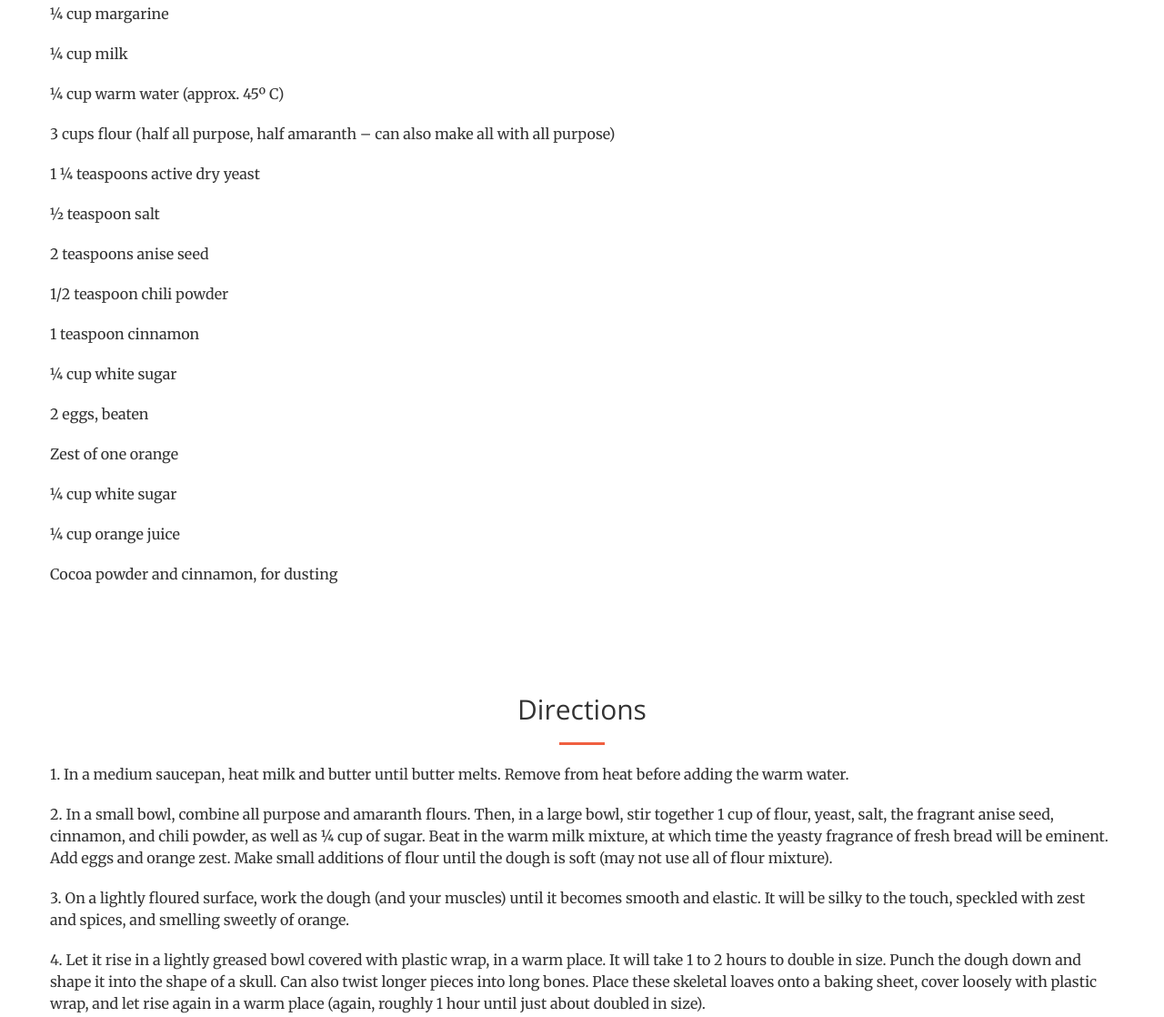
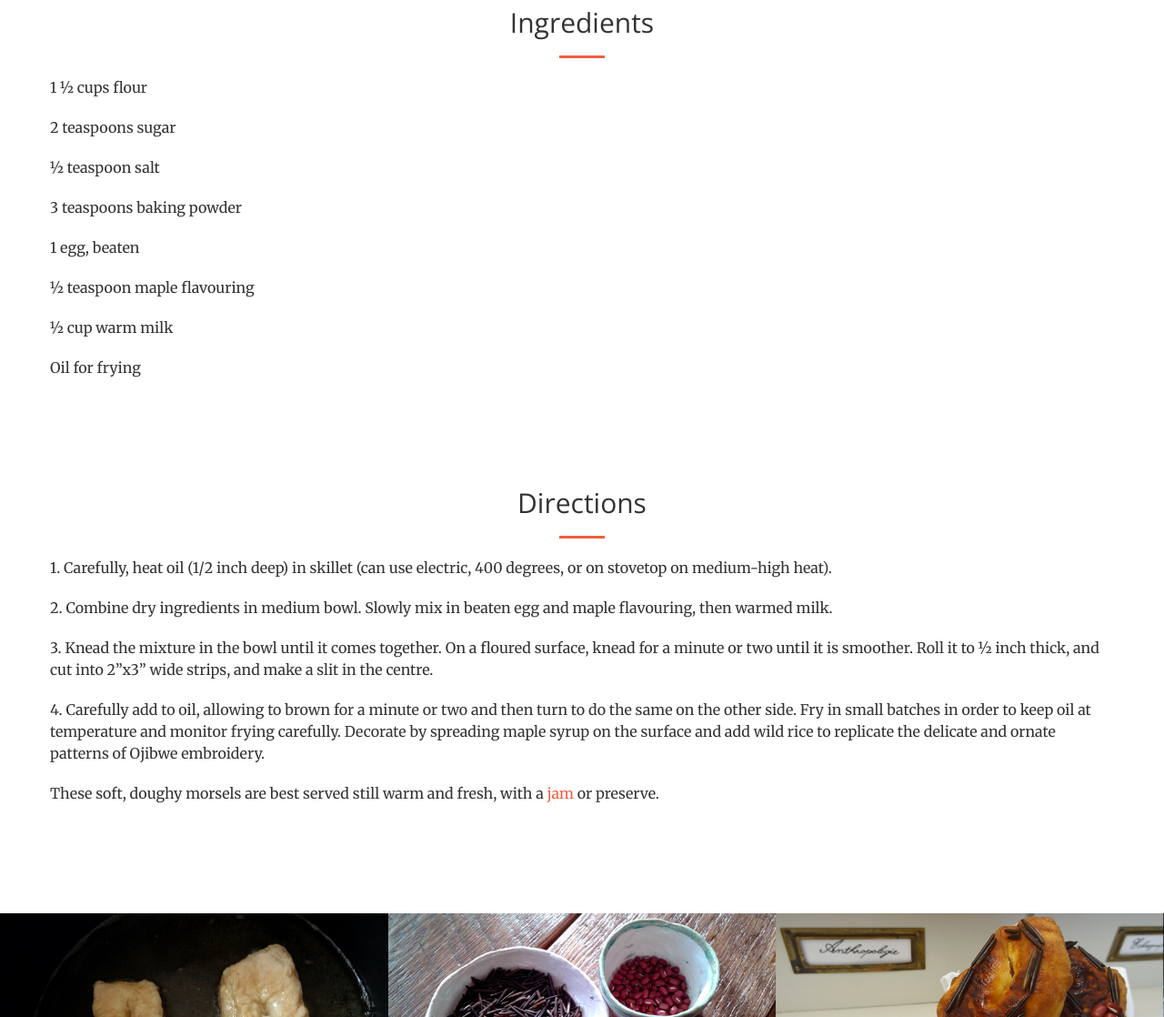
Before and after one commit to KatherineRCook/Bannock, a plain HTML site: page index.html in a window 1280 px wide. Shown: the part 1464-2582 px from the top of the page at 91% size. Drawn offline with nearby package versions, Linux system fonts and the light colour scheme.

Commit message:
Customized page text

```diff
--- a/index.html
+++ b/index.html
@@ -48,7 +48,7 @@
                     <span class="icon-bar"></span>
                     <span class="icon-bar"></span>
                 </button>
-                <a class="navbar-brand page-scroll" href="#page-top">Pan de Muertos</a>
+                <a class="navbar-brand page-scroll" href="#page-top">Ojibwe-style Bannock</a>
             </div>
 
             <!-- Collect the nav links, forms, and other content for toggling -->
@@ -89,9 +89,9 @@
         <div class="container">
             <div class="row">
                 <div class="col-lg-8 col-lg-offset-2 text-center">
-                    <h2 class="section-heading">In the age of conquest in the Americas, Europeans brought back spices, ingredients and recipes from the New World, but also antiquities and curiosities (including looting graves). </h2>
+                    <h2 class="section-heading">Enhanced by the flavours of maple, this Bannock, a fried bread influenced by the contact between <a href="http://fooddaycanada.ca/articles/bannock-canadas-first-peoples/">First Nations communities and European settlers</a>, brings together the tensions, cultural diversity, acculturation and conflict of this period. </h2>
                     <hr class="light">
-                    <p class="text-faded">Today, repatriation and ethical handling of sacred objects and human remains is critical, so why not bake your antiquities instead. Spiced with the chilies, cocoa, and cinnamon that captivated European taste buds, this traditional dead bread (made during the Mexican Day of the Dead festivities) is also warmed by amaranth flour, orange and sugar.</p>
+                    <p class="text-faded">It is likely that a similar pre-contact bread was made with maize flour and tree sap, before wheat flour, baking powder, sugar, and other ingredients were incorporated into First Nations cuisine. Bannock bread is common in many North American cultures, many with small variations; this one is influenced by an Ojibwe recipe. For deeper flavours, cook over a campfire or experiment with liquid smoke flavouring, to capture the smokiness that would have clung to the clothes of the community, like these <a href="http://www.virtualmuseum.ca/sgc-cms/expositions-exhibitions/chaussure-footwear/english/exhibition/mfn/index.html">moccasins</a>. </p>
                 </div>
             </div>
         </div>
@@ -108,23 +108,15 @@
         </div>
         <div class="container">
             <div class="row">
-			<p>¼ cup margarine </p>
-			<p>¼ cup milk</p>
-			<p>¼ cup warm water (approx. 45º C) </p>
-			<p>3 cups flour (half all purpose, half amaranth – can also make all with all purpose) </p>
-			<p>1 ¼ teaspoons active dry yeast</p>
+			<p>1 ½ cups flour</p>
+			<p>2 teaspoons sugar</p>
 			<p>½ teaspoon salt</p>
-			<p>2 teaspoons anise seed </p>
-			<p>1/2 teaspoon chili powder</p>
-			<p>1 teaspoon cinnamon</p>
-			<p>¼ cup white sugar</p>
-			<p>2 eggs, beaten </p>
-			<p>Zest of one orange</p>
-			<p>  </p>
-			<p>¼ cup white sugar</p>
-			<p>¼ cup orange juice</p>
-			<p> </p>
-			<p>Cocoa powder and cinnamon, for dusting </p>
+			<p>3 teaspoons baking powder</p>
+			<p>1 egg, beaten</p>
+			<p>½ teaspoon maple flavouring</p>
+			<p>½ cup warm milk</p>
+			<p>Oil for frying</p>
+
 
             </div>
 			</div>
@@ -138,12 +130,11 @@
         </div>
         <div class="container">
             <div class="row">
-			<p>1.	In a medium saucepan, heat milk and butter until butter melts. Remove from heat before adding the warm water.</p>
-			<p>2.	In a small bowl, combine all purpose and amaranth flours. Then, in a large bowl, stir together 1 cup of flour, yeast, salt, the fragrant anise seed, cinnamon, and chili powder, as well as ¼ cup of sugar. Beat in the warm milk mixture, at which time the yeasty fragrance of fresh bread will be eminent. Add eggs and orange zest. Make small additions of flour until the dough is soft (may not use all of flour mixture). </p>
-			<p>3.	On a lightly floured surface, work the dough (and your muscles) until it becomes smooth and elastic. It will be silky to the touch, speckled with zest and spices, and smelling sweetly of orange. </p>
-			<p>4.	Let it rise in a lightly greased bowl covered with plastic wrap, in a warm place. It will take 1 to 2 hours to double in size. Punch the dough down and shape it into the shape of a skull. Can also twist longer pieces into long bones. Place these skeletal loaves onto a baking sheet, cover loosely with plastic wrap, and let rise again in a warm place (again, roughly 1 hour until just about doubled in size). </p>
-			<p>5.	Bake in preheated oven (175 degrees C/350 F) for 35 to 45 minutes until golden and it sounds hollow when you tap on the bottom. NOTE: If you make smaller long bones, these will bake faster than the larger skull loaf. </p>
-			<p>6.	Let cool slightly before brushing with the GLAZE: combine ¼ cup sugar and orange juice in small saucepan, bring to a boil over medium heat and boil for 2 minutes. Add a dusting of cinnamon and cocoa powder in crevices of skull for added effect and aroma. </p>
+			<p>1.	Carefully, heat oil (1/2 inch deep) in skillet (can use electric, 400 degrees, or on stovetop on medium-high heat).</p>
+			<p>2.	Combine dry ingredients in medium bowl. Slowly mix in beaten egg and maple flavouring, then warmed milk. </p>
+			<p>3.	Knead the mixture in the bowl until it comes together. On a floured surface, knead for a minute or two until it is smoother. Roll it to ½ inch thick, and cut into 2”x3” wide strips, and make a slit in the centre. </p>
+			<p>4.	Carefully add to oil, allowing to brown for a minute or two and then turn to do the same on the other side. Fry in small batches in order to keep oil at temperature and monitor frying carefully. Decorate by spreading maple syrup on the surface and add wild rice to replicate the delicate and ornate patterns of Ojibwe embroidery. </p>
+			<p>These soft, doughy morsels are best served still warm and fresh,  with a <a href="http://katherinercook.github.io/Heritagejam/">jam</a> or preserve.
 
                 </div>
             </div>
```
